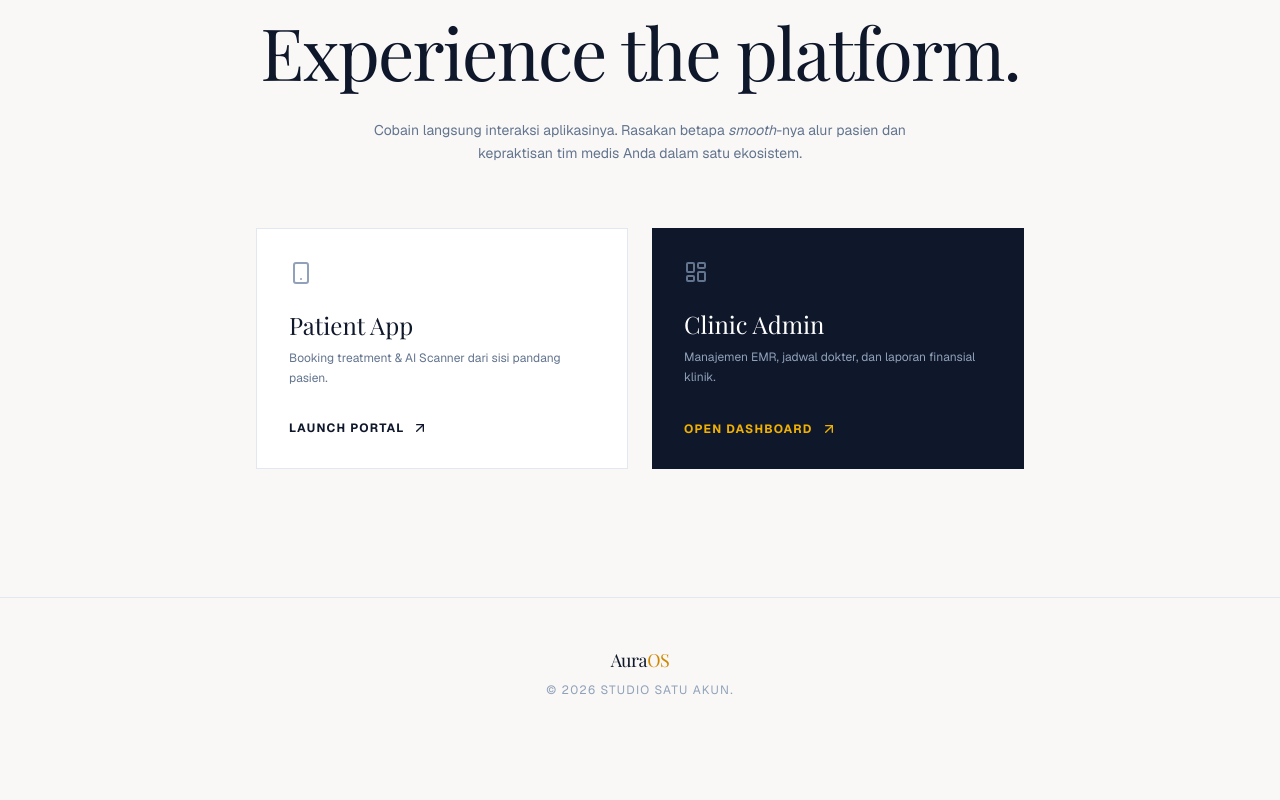
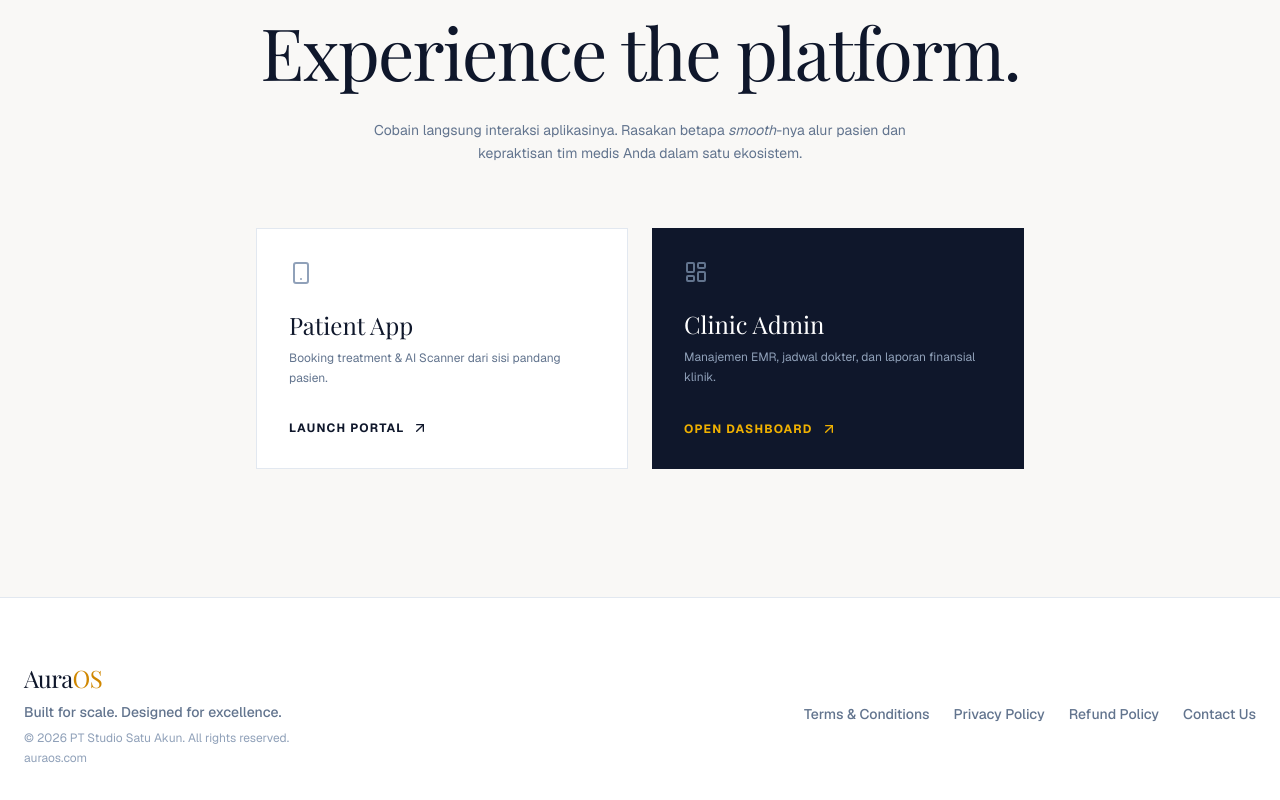
Before and after one commit to jasurddev/AuraWellness, a Next.js app: page / in a window 1280 px wide. Shown: the part 5850-6650 px from the top of the page. Before the commit the page ends 6596 px from the top, so only its background shows below. Built offline with nearby package versions, Linux system fonts and the light colour scheme; a web font is replaced by a local one.

Commit message:
style: update footer with complete PT info, tagline, and legal links

```diff
--- a/src/app/page.tsx
+++ b/src/app/page.tsx
@@ -399,9 +399,21 @@ export default function Home() {
       </section>
 
       {/* 7. Footer */}
-      <footer className="py-12 px-6 border-t border-slate-200 text-center">
-        <span className="font-serif text-lg tracking-tight text-slate-900 block mb-2">Aura<span className="text-yellow-600">OS</span></span>
-        <p className="text-xs text-slate-400 uppercase tracking-widest">© 2026 Studio Satu Akun.</p>
+      <footer className="py-16 px-6 border-t border-slate-200 bg-white">
+        <div className="max-w-7xl mx-auto flex flex-col md:flex-row justify-between items-center gap-8">
+          <div className="text-center md:text-left">
+            <span className="font-serif text-2xl tracking-tight text-slate-900 block mb-2">Aura<span className="text-yellow-600">OS</span></span>
+            <p className="text-sm text-slate-500 font-medium mb-1">Built for scale. Designed for excellence.</p>
+            <p className="text-xs text-slate-400 mt-2">© 2026 PT Studio Satu Akun. All rights reserved.</p>
+            <p className="text-xs text-slate-400 mt-1">auraos.com</p>
+          </div>
+          <div className="flex flex-wrap justify-center md:justify-end gap-6 text-sm font-medium text-slate-500">
+            <Link href="#" className="hover:text-yellow-600 transition-colors">Terms & Conditions</Link>
+            <Link href="#" className="hover:text-yellow-600 transition-colors">Privacy Policy</Link>
+            <Link href="#" className="hover:text-yellow-600 transition-colors">Refund Policy</Link>
+            <Link href="#" className="hover:text-yellow-600 transition-colors">Contact Us</Link>
+          </div>
+        </div>
       </footer>
     </div>
   );
```
